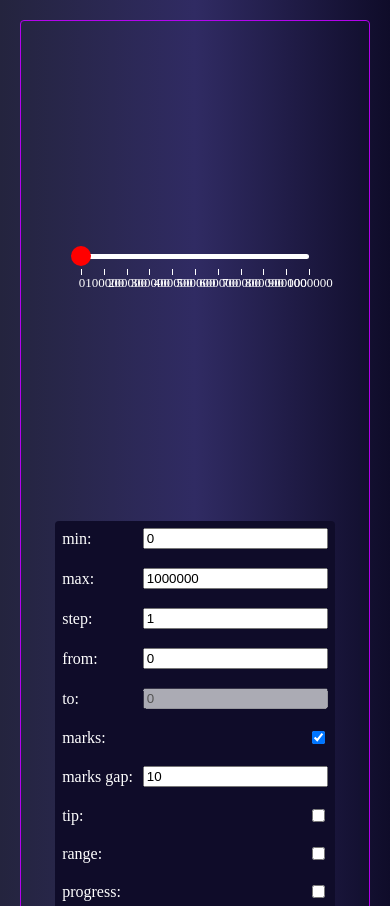
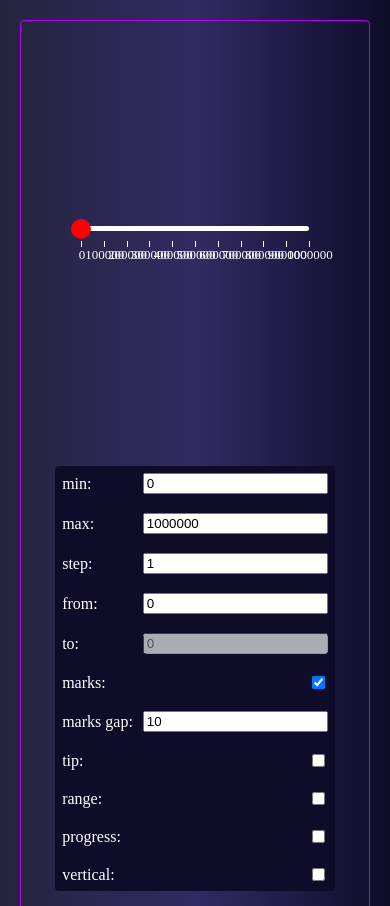
Before and after one commit to SectumImperial/meta-slider, a website built with webpack: page demo-page/index.pug in a window 390 px wide. Shown: the top 906 px of the page. Built offline with nearby package versions, Linux system fonts and the light colour scheme.

Commit message:
fxd height

```diff
--- a/demo-page/styles.scss
+++ b/demo-page/styles.scss
@@ -45,7 +45,7 @@
 
   @media (max-width: 1000px) {
     grid-template-columns: 1fr;
-    grid-template-rows: 1fr auto;
+    grid-template-rows: 375px auto;
     gap: 50px;
   }
 
@@ -56,7 +56,7 @@
     padding: 40px;
 
     @media (max-width: 1000px) {
-      min-height: 350px;
+      height: 100%;
     }
   }
 
```
